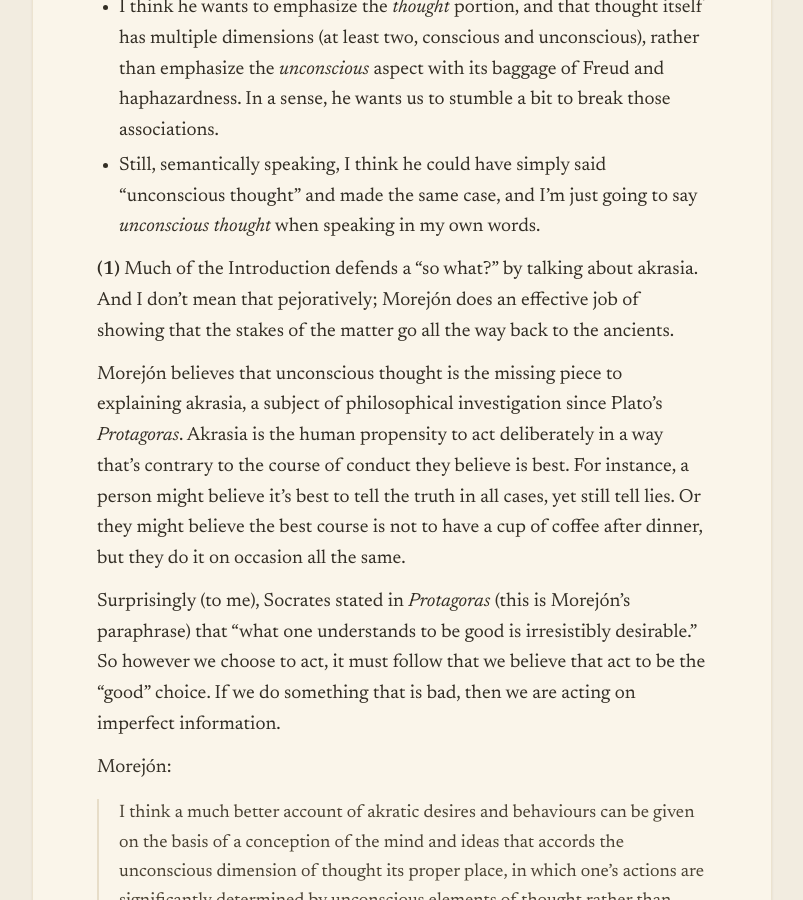
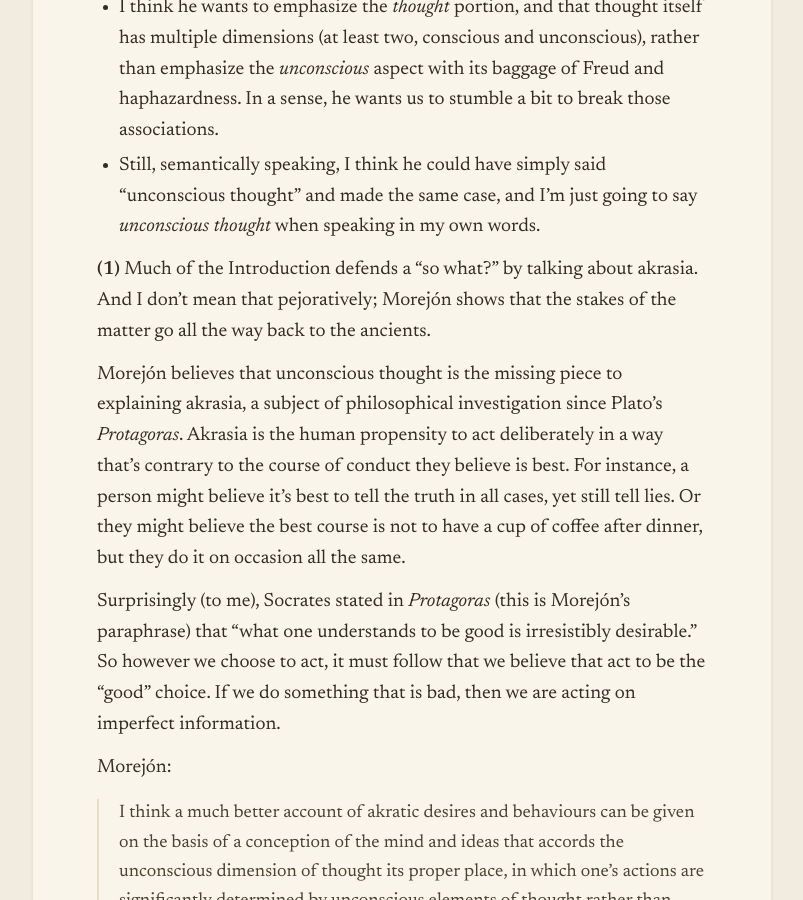
Before and after one commit to lauramoorewrites-del/treasury, a Jekyll site: the page built from _pages/the-unconscious-of-thought.md, in a window 1280 px wide and 900 px high, scrolled down 1247 px. Shown: the whole window, without its empty margins (238-1041 px from the left). Built offline with Jekyll 4.4.1, drawn with Linux system fonts in a browser that asks for light colours.

Commit message:
Tighten sentence in Unconscious of Thought entry
Co-Authored-By: Claude Opus 4.6 (1M context) <noreply@anthropic.com>

```diff
--- a/_pages/the-unconscious-of-thought.md
+++ b/_pages/the-unconscious-of-thought.md
@@ -21,7 +21,7 @@ To get out of the way, a clarifying question: why does Morejón say "unconscious
 - I think he wants to emphasize the <i>thought</i> portion, and that thought itself has multiple dimensions (at least two, conscious and unconscious), rather than emphasize the <i>unconscious</i> aspect with its baggage of Freud and haphazardness. In a sense, he wants us to stumble a bit to break those associations.
 - Still, semantically speaking, I think he could have simply said "unconscious thought" and made the same case, and I'm just going to say <i>unconscious thought</i> when speaking in my own words.
 
-**(1)** Much of the Introduction defends a "so what?" by talking about akrasia. And I don't mean that pejoratively; Morejón does an effective job of showing that the stakes of the matter go all the way back to the ancients.
+**(1)** Much of the Introduction defends a "so what?" by talking about akrasia. And I don't mean that pejoratively; Morejón shows that the stakes of the matter go all the way back to the ancients.
 
 Morejón believes that unconscious thought is the missing piece to explaining akrasia, a subject of philosophical investigation since Plato's *Protagoras*. Akrasia is the human propensity to act deliberately in a way that's contrary to the course of conduct they believe is best. For instance, a person might believe it's best to tell the truth in all cases, yet still tell lies. Or they might believe the best course is not to have a cup of coffee after dinner, but they do it on occasion all the same.
 
```
